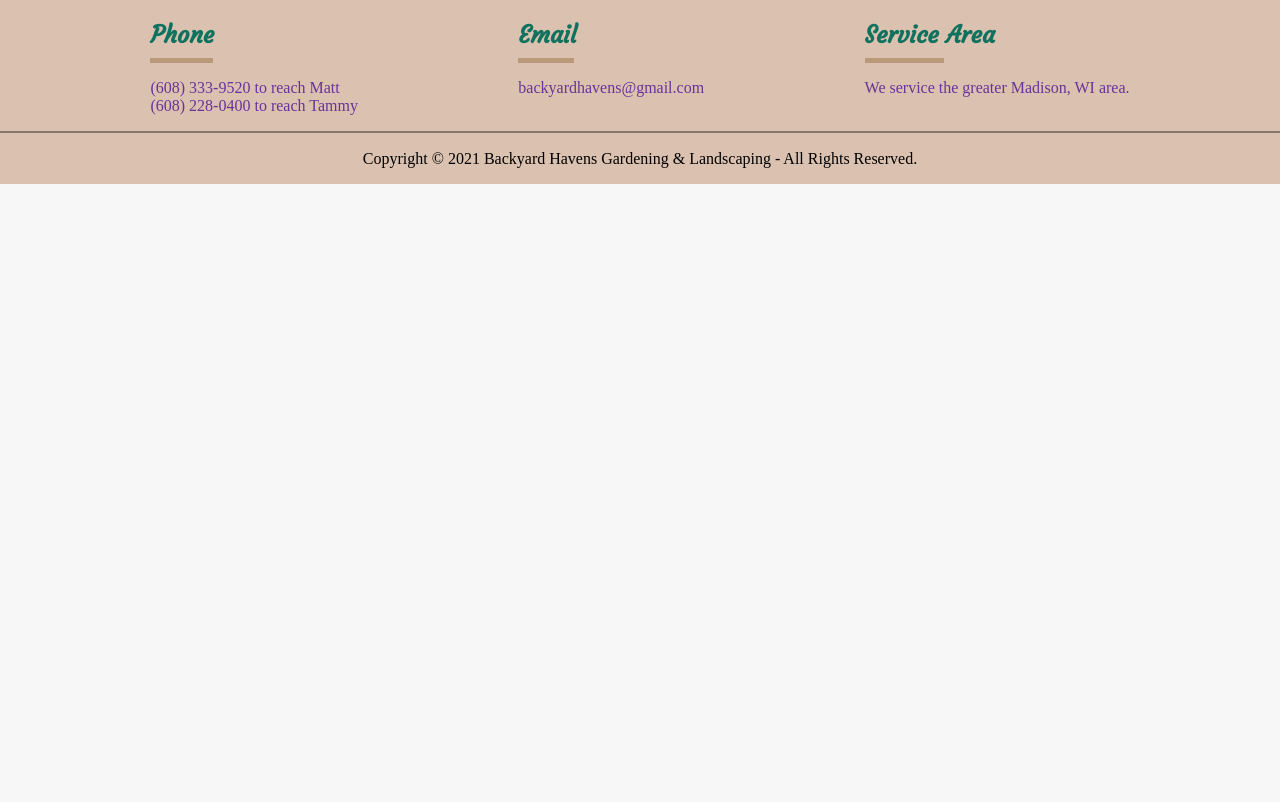
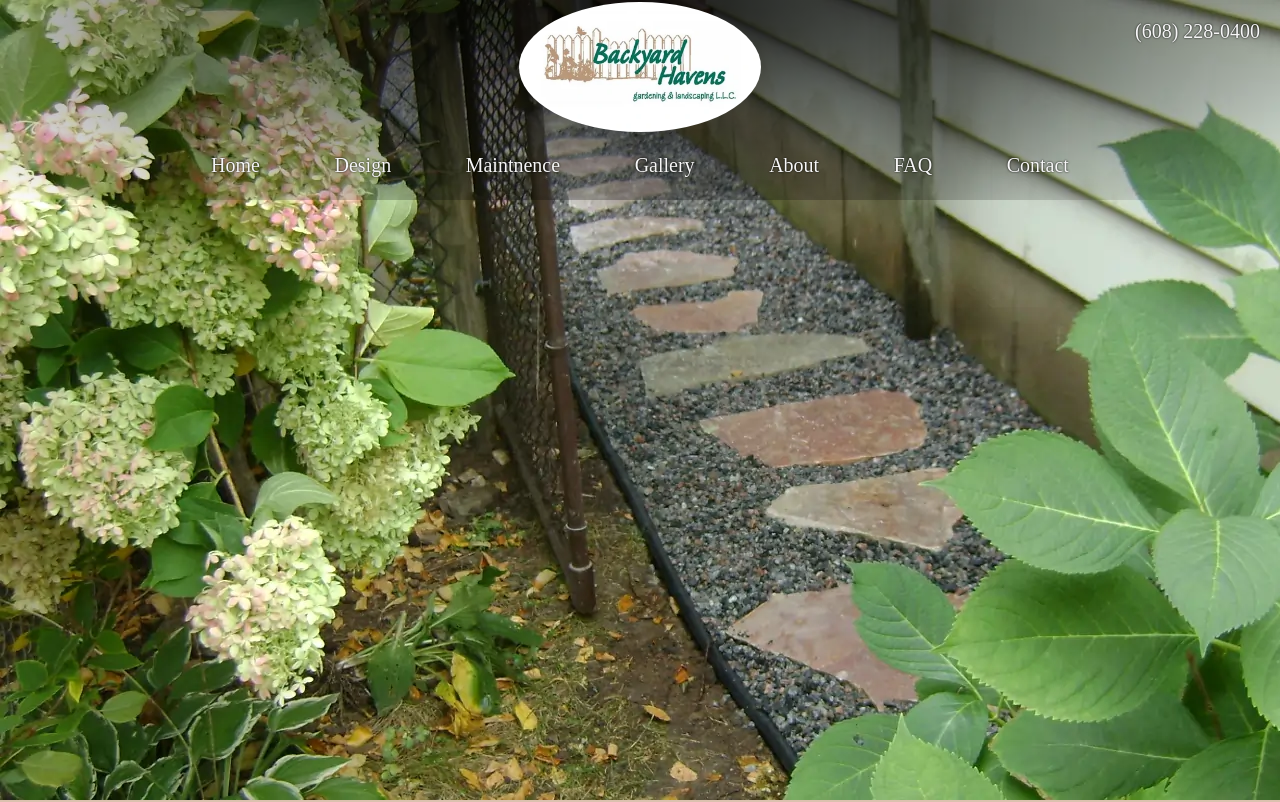
Before and after one commit to missingno999/Backyward, a React (Vite) app: page / in a window 1280 px wide. Shown: the top 802 px of the page. Built offline with nearby package versions, Linux system fonts and the light colour scheme.

Commit message:
ensuring effectivness
github update thing

```diff
--- a/src/404.html
+++ b/404.html
@@ -25,6 +25,7 @@
       var pathSegmentsToKeep = 1;
 
       var l = window.location;
+      console.log(l);
       l.replace(
         l.protocol + '//' + l.hostname + (l.port ? ':' + l.port : '') +
         l.pathname.split('/').slice(0, 1 + pathSegmentsToKeep).join('/') + '/?/' +
--- a/index.html
+++ b/index.html
@@ -2,32 +2,11 @@
 <html lang="en" style="margin: 0px; scrollbar-color: #ba9979 #dbc1af;">
   <head>
     <meta charset="UTF-8" />
-    <script type="text/javascript">
-      // Single Page Apps for GitHub Pages
-      // MIT License
-      // https://github.com/rafgraph/spa-github-pages
-      // This script checks to see if a redirect is present in the query string,
-      // converts it back into the correct url and adds it to the
-      // browser's history using window.history.replaceState(...),
-      // which won't cause the browser to attempt to load the new url.
-      // When the single page app is loaded further down in this file,
-      // the correct url will be waiting in the browser's history for
-      // the single page app to route accordingly.
-      (function(l) {
-        if (l.search[1] === '/' ) {
-          var decoded = l.search.slice(1).split('&').map(function(s) {
-            return s.replace(/~and~/g, '&')
-          }).join('?');
-          window.history.replaceState(null, null,
-              l.pathname.slice(0, -1) + decoded + l.hash
-          );
-        }
-      }(window.location))
-    </script>
-
     <link rel="icon" type="image/png" href="/src/assets/icon.webp"/>
      <link rel="preload" as="image" href="/src/assets/logo.webp"/>
      <link rel="preload" as="font" href="/src/assets/Kalocsai_Flowers.ttf" crossorigin/>
+     <link rel="preload" as="font" href="/src/assets/Gentium Plus.ttf" crossorigin/>
+     <link rel="preload" as="font" href="/src/assets/Courgette-Regular.ttf" crossorigin/>
     <meta name="viewport" content="width=device-width, initial-scale=1.0" />
     <title>Backyard Havens</title>
   </head>
--- a/src/GlobalComponents.jsx
+++ b/src/GlobalComponents.jsx
@@ -128,21 +128,21 @@
 function HeadLinkRow({offset="30", homeStuff="", theme=headerThemeing}){
      return(
           <DivId1>
-               <HeaderLinks href="/Home" title="Home" theme={theme}>Home</HeaderLinks>
-               <HeaderLinks href="/Design" title="Design" theme={theme}>Design</HeaderLinks>
+               <HeaderLinks href="#/Home" title="Home" theme={theme}>Home</HeaderLinks>
+               <HeaderLinks href="#/Design" title="Design" theme={theme}>Design</HeaderLinks>
                <MaintnenceDiv>
                     <div id="spacer"></div> {/*devious way to keep the Maintnence link in the center*/}
-                    <HeaderLinks href="/Maintnence" title="Maintnence" theme={theme}>Maintnence</HeaderLinks>
+                    <HeaderLinks href="#/Maintnence" title="Maintnence" theme={theme}>Maintnence</HeaderLinks>
                     <HiddenList offset={offset} homeStuff={homeStuff} theme={theme}>
-                         <li><Df>m</Df><HeaderLinks href="/Maintnence" title="Maintnence" theme={theme}>Overview</HeaderLinks></li>
-                         <li><Df>m</Df><HeaderLinks href="/Maintnence/Mulching" title="Mulching Service" theme={theme}>Mulching</HeaderLinks></li>
-                         <li><Df>m</Df><HeaderLinks href="/Maintnence/Pruning" title="Pruning Service" theme={theme}>Pruning</HeaderLinks></li>
+                         <li><Df>m</Df><HeaderLinks href="#/Maintnence" title="Maintnence" theme={theme}>Overview</HeaderLinks></li>
+                         <li><Df>m</Df><HeaderLinks href="#/Maintnence/Mulching" title="Mulching Service" theme={theme}>Mulching</HeaderLinks></li>
+                         <li><Df>m</Df><HeaderLinks href="#/Maintnence/Pruning" title="Pruning Service" theme={theme}>Pruning</HeaderLinks></li>
                     </HiddenList>
                </MaintnenceDiv>
-               <HeaderLinks href="/Gallery" title="Gallery" theme={theme}>Gallery</HeaderLinks>
-               <HeaderLinks href="/About" title="About" theme={theme}>About</HeaderLinks>
-               <HeaderLinks href="/FAQ" title="FAQ" theme={theme}>FAQ</HeaderLinks>
-               <HeaderLinks href="/ContactUs" title="Contact" theme={theme}>Contact</HeaderLinks>
+               <HeaderLinks href="#/Gallery" title="Gallery" theme={theme}>Gallery</HeaderLinks>
+               <HeaderLinks href="#/About" title="About" theme={theme}>About</HeaderLinks>
+               <HeaderLinks href="#/FAQ" title="FAQ" theme={theme}>FAQ</HeaderLinks>
+               <HeaderLinks href="#/ContactUs" title="Contact" theme={theme}>Contact</HeaderLinks>
           </DivId1>
      );
 
--- a/src/Navi.jsx
+++ b/src/Navi.jsx
@@ -29,7 +29,7 @@
 function Navi(){
      return(
           <>
-               <BrowserRouter basename="/Backyward">{/*<HashRouter>*/}
+               <HashRouter>{/*<BrowserRouter>*/}
                     <Routes>
                          <Route path='/Home' element={<Home/>}/>
                          <Route path='/Design' element={<Designandinstall/>}/>
@@ -42,7 +42,7 @@
                          <Route path='/ContactUs' element={<ContactUs/>}/>
                          <Route path='/' element={<Home/>}/>
                     </Routes>
-               </BrowserRouter>{/*</HashRouter>*/}
+               </HashRouter>{/*</BrowserRouter>*/}
                <Contact/>
           </>
      )
```
